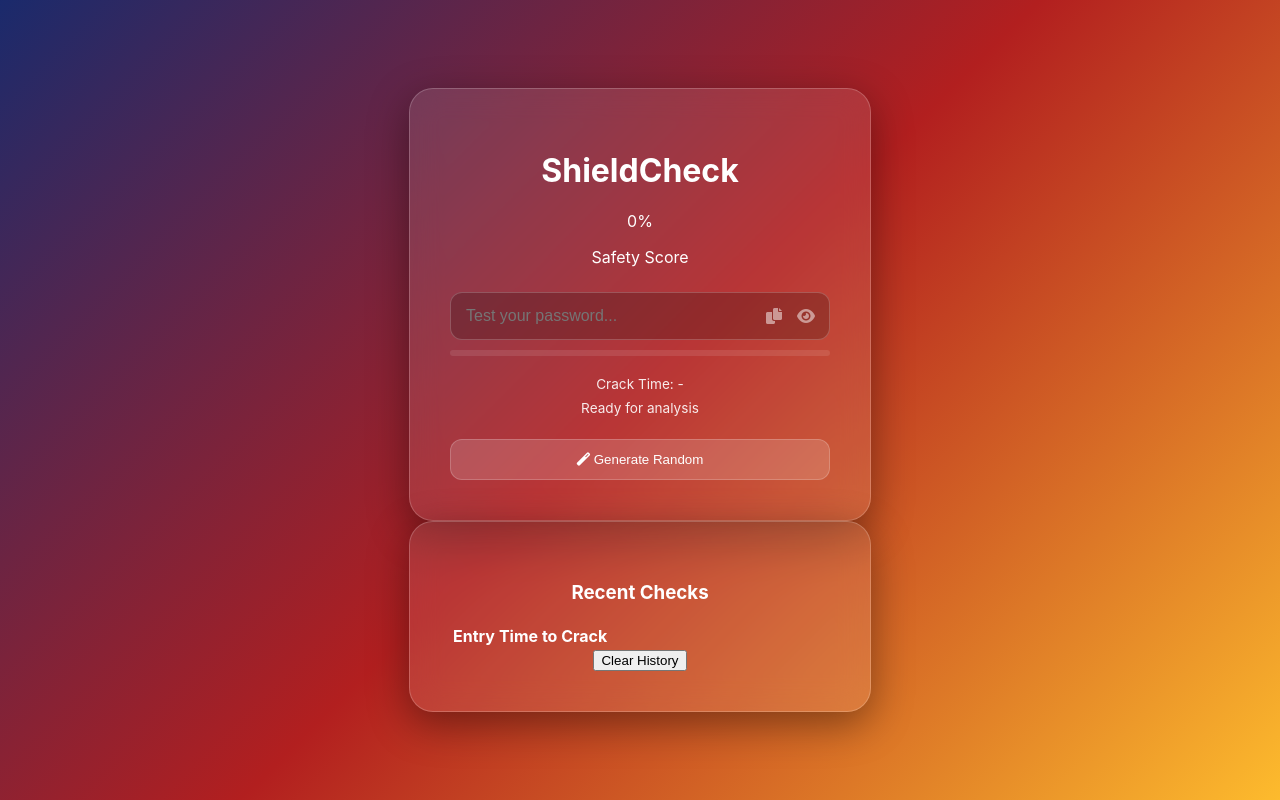
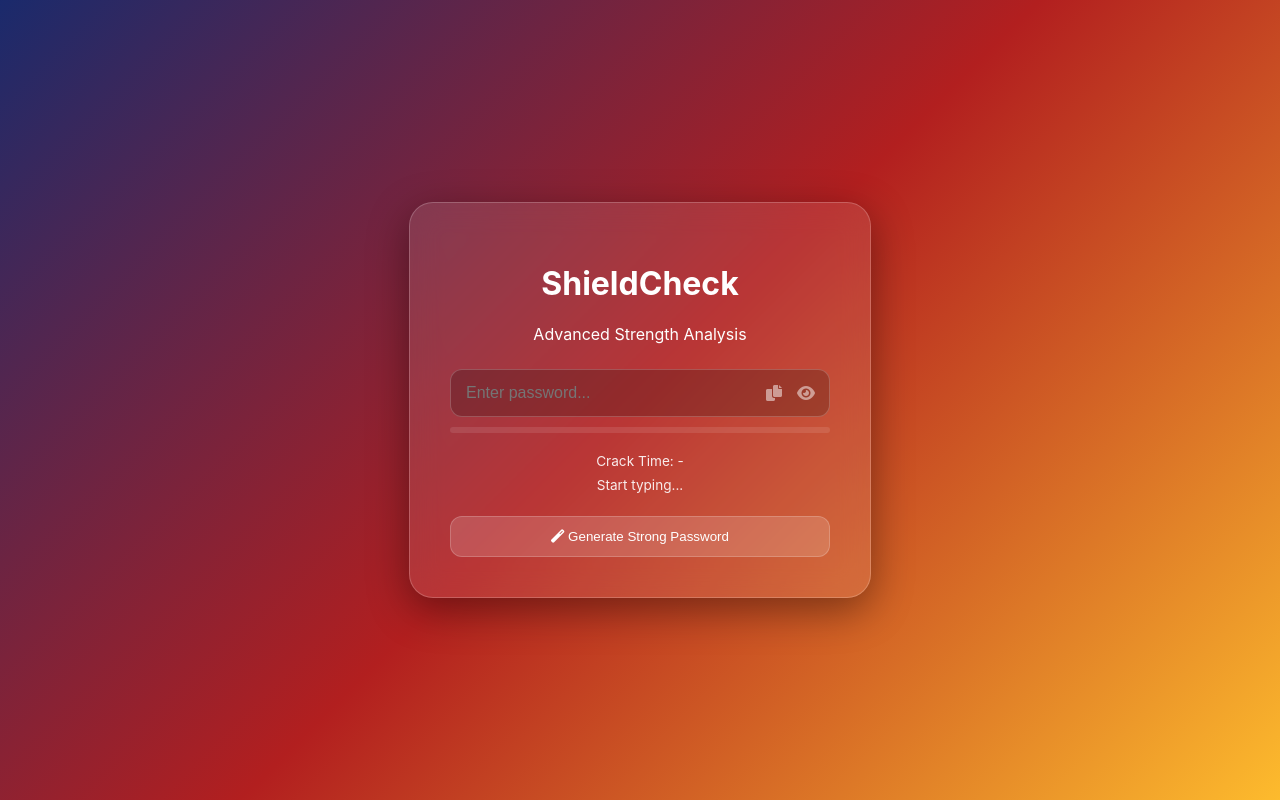
Before and after one commit to karthiksaianala07/Password-Strength-Analyser, a Flask app: page / in a window 1280 px wide. Run offline with Flask 3, Linux system fonts and the light colour scheme; lists and menus that the app fills with data are empty.

Commit message:
Update index.html

```diff
--- a/templates/index.html
+++ b/templates/index.html
@@ -3,26 +3,19 @@
 <head>
     <meta charset="UTF-8">
     <meta name="viewport" content="width=device-width, initial-scale=1.0">
-    <title>ShieldCheck Pro</title>
+    <title>ShieldCheck | Password Analyzer</title>
     <link rel="stylesheet" href="https://cdnjs.cloudflare.com/ajax/libs/font-awesome/6.0.0/css/all.min.css">
     <link rel="stylesheet" href="{{ url_for('static', filename='style.css') }}">
 </head>
 <body>
-    <div class="container">
     <div class="glass-card">
         <h1>ShieldCheck</h1>
-
-            <div class="score-container">
-                <div class="circular-progress">
-                    <span id="percentage-text">0%</span>
-                </div>
-                <p>Safety Score</p>
-            </div>
+        <p>Advanced Strength Analysis</p>
 
         <div class="input-group">
-                <input type="password" id="password" placeholder="Test your password...">
+            <input type="password" id="password" placeholder="Enter password...">
             <div class="input-icons">
-                    <i class="fas fa-copy" id="copyBtn"></i>
+                <i class="fas fa-copy" id="copyBtn" title="Copy to clipboard"></i>
                 <i class="fas fa-eye" id="togglePassword"></i>
             </div>
         </div>
@@ -33,28 +26,14 @@
 
         <div class="stats">
             <p id="time-label">Crack Time: -</p>
-                <p id="feedback-label">Ready for analysis</p>
+            <p id="feedback-label">Start typing...</p>
         </div>
 
         <button id="generateBtn" class="secondary-btn">
-                <i class="fas fa-magic"></i> Generate Random
+            <i class="fas fa-magic"></i> Generate Strong Password
         </button>
     </div>
 
-        <div class="glass-card history-card">
-            <h3>Recent Checks</h3>
-            <table>
-                <thead>
-                    <tr>
-                        <th>Entry</th>
-                        <th>Time to Crack</th>
-                    </tr>
-                </thead>
-                <tbody id="history-body"></tbody>
-            </table>
-            <button id="clearBtn" class="text-btn">Clear History</button>
-        </div>
-    </div>
     <script src="{{ url_for('static', filename='script.js') }}"></script>
 </body>
 </html>
```
Lines whose indentation alone changed are shown as unchanged.
